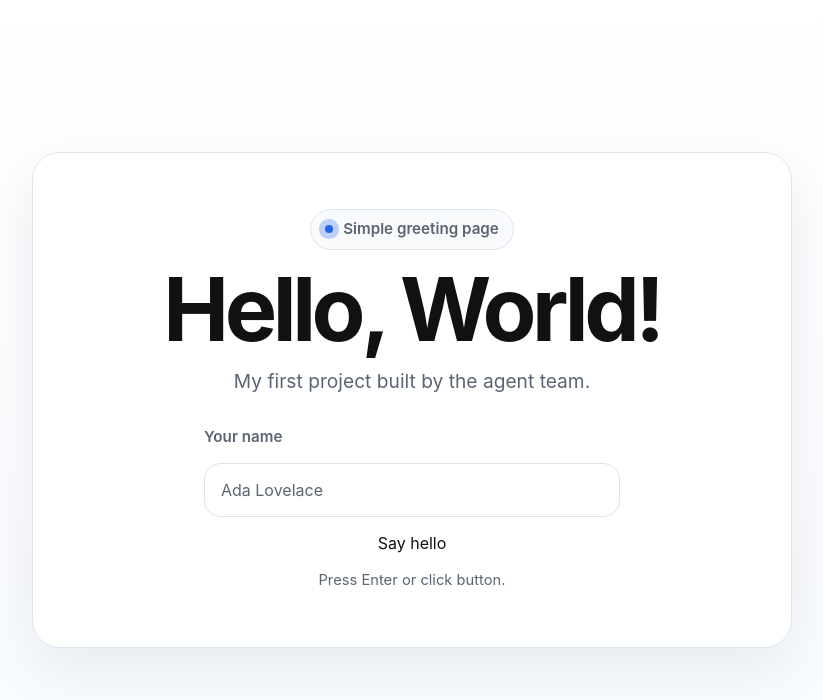
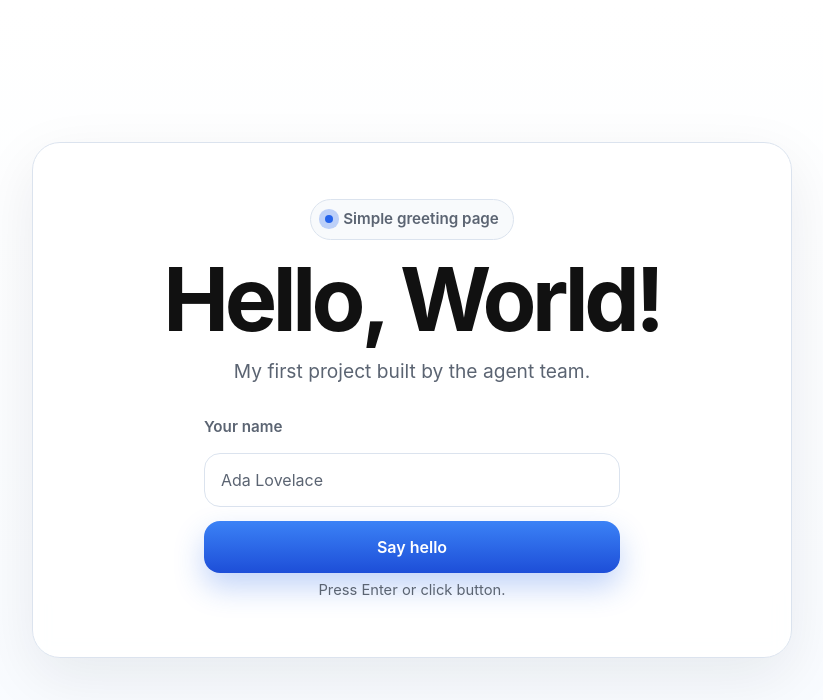
Before and after one commit to ThanhNV121097/project-1123f845, a Next.js app in the folder code/frontend/: page / in a window 1280 px wide. Shown: the top 700 px of the page, without its empty margins (228-1051 px from the left). Built offline with nearby package versions, Linux system fonts and the light colour scheme.

Commit message:
Fix hello world CSS token usage

```diff
--- a/code/frontend/components/HelloWorldHero.module.css
+++ b/code/frontend/components/HelloWorldHero.module.css
@@ -97,11 +97,21 @@
 }
 
 .hint {
-  margin: calc(var(--space-1) * -1) 0 var(--space-0);
+  margin: calc(var(--space-2) * -1) 0 var(--space-0);
   color: var(--color-muted);
   font-size: var(--text-sm);
 }
 
+.button {
+  padding: var(--space-4) var(--space-5);
+  border: 0;
+  background: linear-gradient(180deg, #3b82f6 0%, var(--color-primary-hover) 100%);
+  color: var(--color-button-text);
+  box-shadow: var(--shadow-button);
+  cursor: pointer;
+  font-size: var(--text-base);
+  font-weight: var(--font-weight-semibold);
+}
 
 .button:hover {
   background: var(--color-primary-hover);
```
